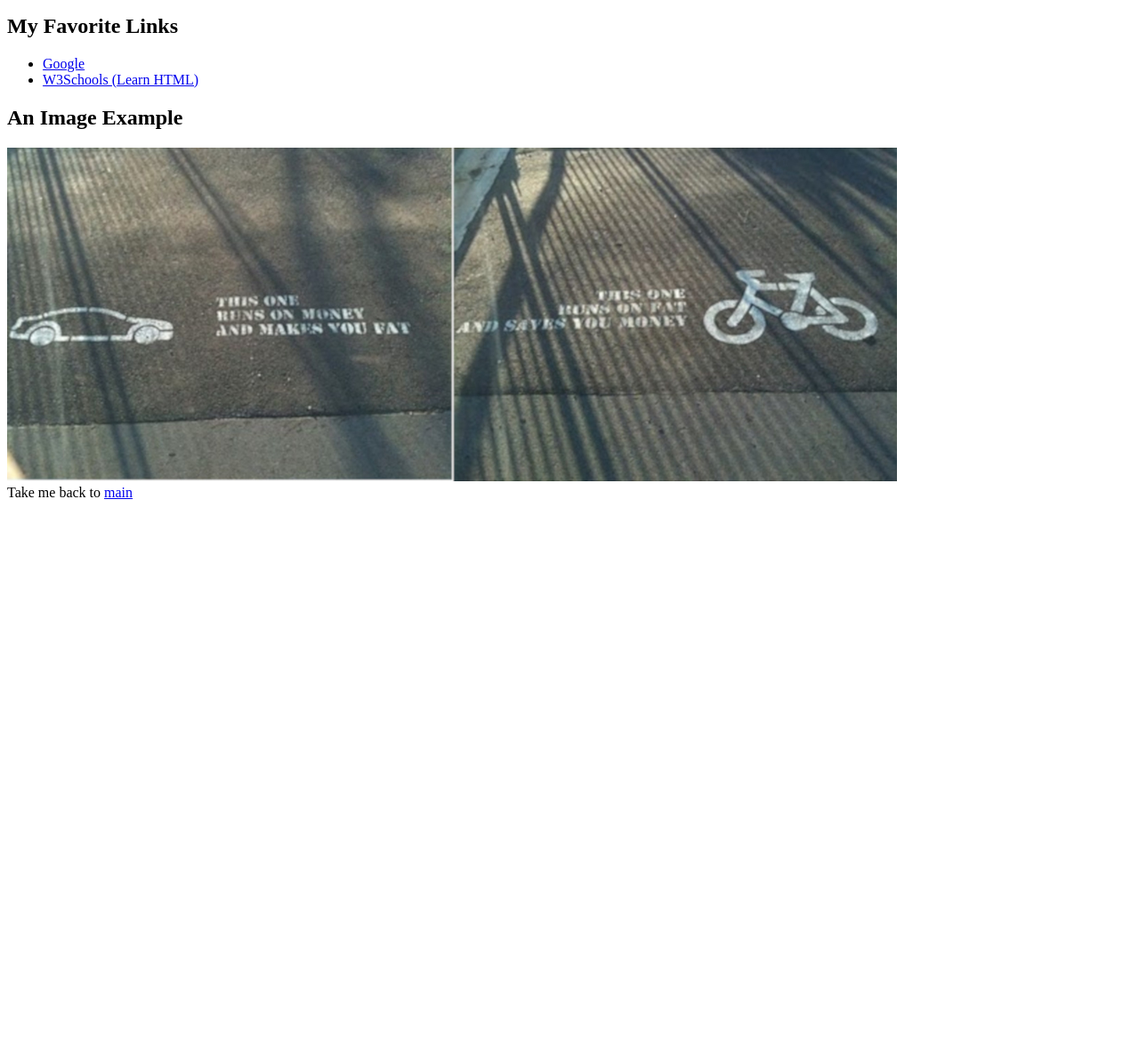
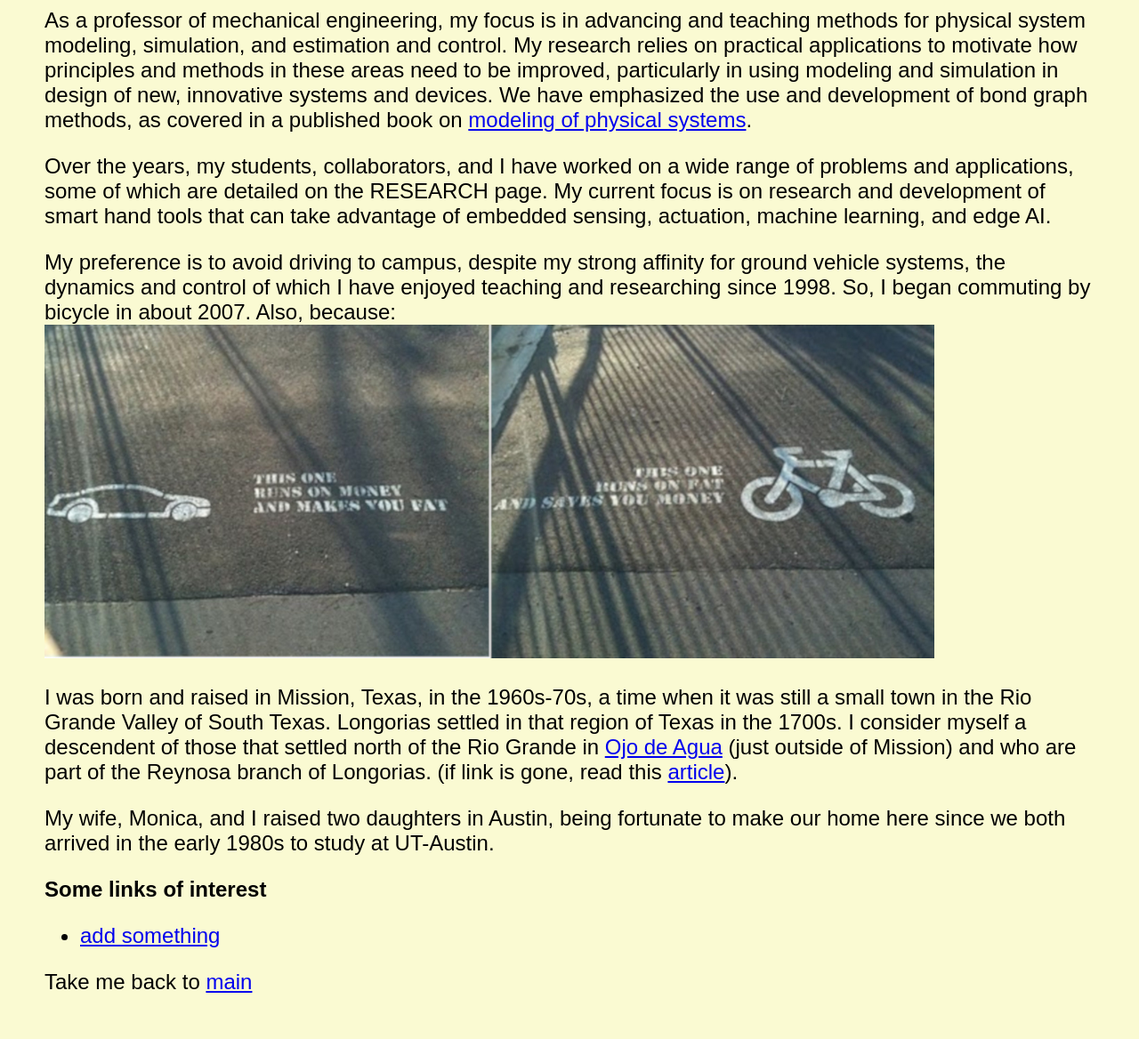
Before and after one commit to rglongoria/rglongoria.github.io, a plain HTML site: page about.html in a window 1280 px wide. Shown: the part 102-1270 px from the top of the page at 89% size. Before the commit the page ends 800 px from the top, so only its background shows below. Drawn offline with Linux system fonts and the light colour scheme.

Commit message:
Add files via upload

```diff
--- a/about.html
+++ b/about.html
@@ -4,21 +4,39 @@
     <meta charset="UTF-8">
     <meta name="viewport" content="width=device-width, initial-scale=1.0">
     <title>Simple about page</title>
+    <link href="css/style.css" rel="stylesheet">
 </head>
 <body>
 
-    <h1>This is just a simple github static page for me to provide some resources</h1>
-    <p>Add a paragraph with some text here</p>
+    <h1>About</h1>
+<p>
+As a professor of mechanical engineering, my focus is in advancing and teaching methods for physical system modeling, simulation, and estimation and control. My research relies on practical applications to motivate how principles and methods in these areas need to be improved, particularly in using modeling and simulation in design of new, innovative systems and devices. We have emphasized the use and development of bond graph methods, as covered in a published book on <a href="https://www.wiley.com/en-us/Modeling+of+Physical+Systems%3A+Simulation+and+Control-p-9781118387634">modeling of physical systems</a>.
+</p>
+<p>
+Over the years, my students, collaborators, and I have worked on a wide range of problems and applications, some of which are detailed on the RESEARCH page. My current focus is on research and development of smart hand tools that can take advantage of embedded sensing, actuation, machine learning, and edge AI.
+</p>
+<p>
+My preference is to avoid driving to campus, despite my strong affinity for ground vehicle systems, the dynamics and control of which I have enjoyed teaching and researching since 1998. So, I began commuting by bicycle in about 2007. Also, because:<br>
 
-    <h2>My Favorite Links</h2>
-    <ul>
-        <li><a href="https://google.com">Google</a></li>
-        <li><a href="https://www.w3schools.com">W3Schools (Learn HTML)</a></li>
-    </ul>
+<img src="images/whybike2.jpg" alt="Why bike"><br>
 
-    <h2>An Image Example</h2>
-    <img src="images/whybike2.jpg" alt="Why bike"><br>
-    Take me back to <a href="index.html">main</a>
+</p>
+<p>
+I was born and raised in Mission, Texas, in the 1960s-70s, a time when it was still a small town in the Rio Grande Valley of South Texas. Longorias settled in that region of Texas in the 1700s. I consider myself a descendent of those that settled north of the Rio Grande in <a href="http://www.cemeteries-of-tx.com/Etx/Hidalgo/Cemetery/Ojo%20de%20Agua.htm">Ojo de Agua</a> (just outside of Mission) and who are part of the Reynosa branch of Longorias. (if link is gone, read this <a href="myfiles/The-Longoria-Ranch-and-Cemetary-–-La-Feria-News.pdf">article</a>).
+</p>
+<p>
+My wife, Monica, and I raised two daughters in Austin, being fortunate to make our home here since we both arrived in the early 1980s to study at UT-Austin.
+</p>
 
+<h2>Some links of interest</h2>
+<p>
+<ul>
+    <li><a href="#">add something</a></li>
+</ul>
+</p>
+
+<p>
+Take me back to <a href="index.html">main</a>
+</p>
 </body>
 </html>
```
